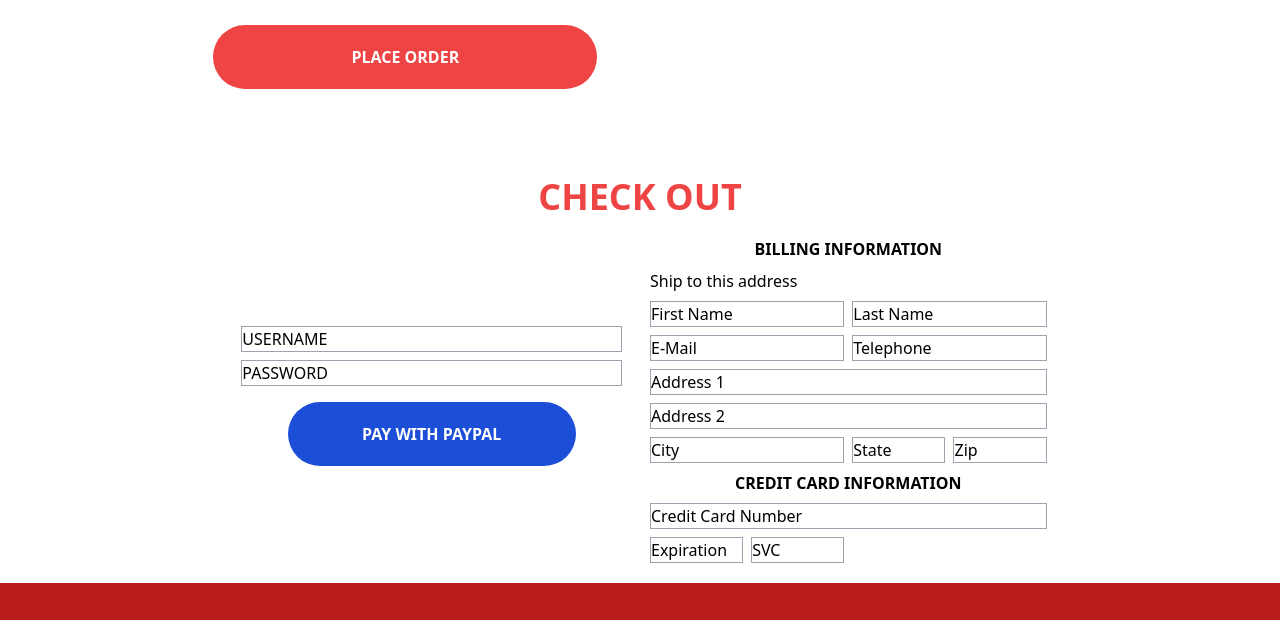
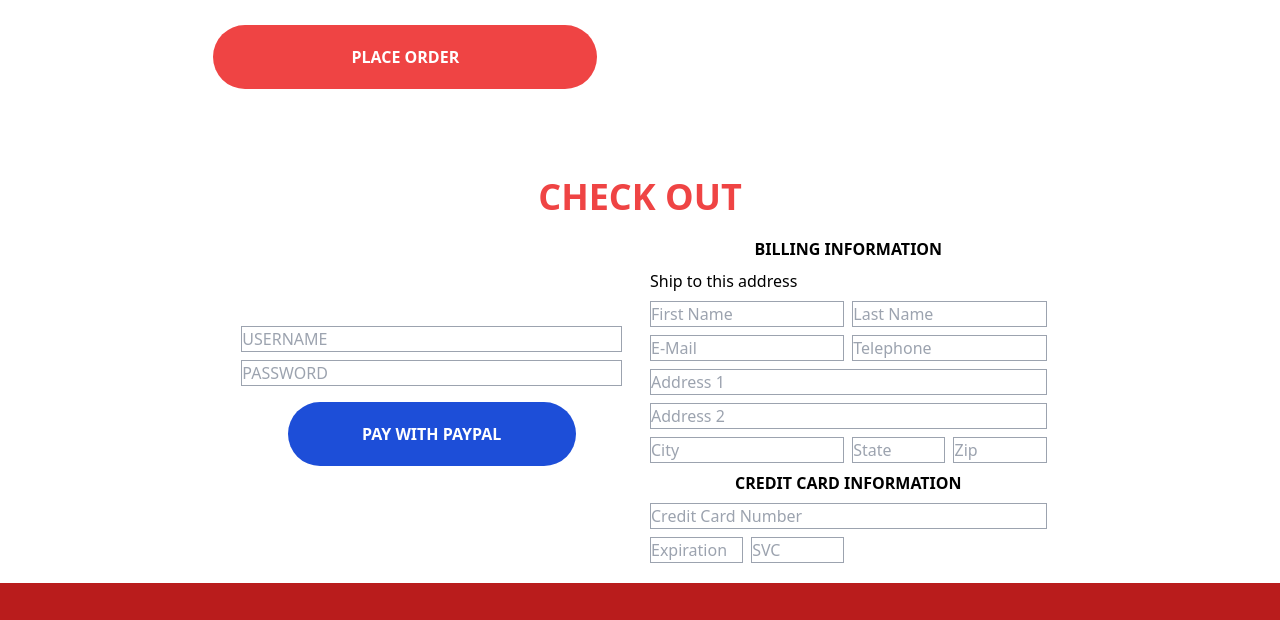
Before and after one commit to stphilomena/PhilomenaSite, a Gatsby site: page /cart in a window 1280 px wide. Shown: the part 660-1280 px from the top of the page. Built offline with nearby package versions, Linux system fonts and the light colour scheme; Gatsby itself is replaced by a stand-in of ours.

Commit message:
added form validation

```diff
--- a/src/components/CartPageContent.js
+++ b/src/components/CartPageContent.js
@@ -1,8 +1,48 @@
 import * as React from "react"
 import {StaticImage} from "gatsby-plugin-image"
+import {useState} from "react";
 
+const InputField = ({placeholder, type, className, value, setter, name, required}) => {
+    const [pristine, setPristine] = useState(true);
+    const onChange = (e) => {
+        setPristine(false);
+        setter(e, name);
+    }
+    const onBlur = () => {
+        setPristine(false)
+    }
+    return (<div className={className}>
+            {!pristine && required && (value||"").length === 0 ?
+                <div className={"relative"}> <span className={"absolute right-0 bg-red-800 text-white px-4 bold"}>{placeholder} is required.</span></div>:""}
+        <input type={type||"text"} className={"w-full"} onChange={onChange} onBlur={onBlur} name={name} placeholder={placeholder} value={value} />
+        </div>
+    )
+}
 
-const CartPageContent = () => (
+const CartPageContent = () => {
+    const [cartState, setCartState] = useState({
+        firstName: '',
+        lastName: '',
+        email: '',
+        phone: '',
+        address1: '',
+        address2: '',
+        city: '',
+        state: '',
+        zip: '',
+        cc: '',
+        exp: '',
+        svc:'',
+        login:'',
+        password: ''
+    })
+    const setter = (e, name) => {
+        const state = {...cartState};
+        state[name] = e.target.value;
+        setCartState(state);
+    };
+    return (
+        <form>
             <div className="w-full centerAll">
                 <div className="w-8/12 grid grid-cols-1">
                     <div className="w-full text-black ">
@@ -12,7 +52,8 @@ const CartPageContent = () => (
                             <div className="md:col-span-4 lg:col-span-2 centerAll font-bold">IMAGE</div>
                             <div className="md:col-span-2 lg:col-span-1 centerAll font-bold">PRICE</div>
                             <div className="md:col-span-2 lg:col-span-1 centerAll font-bold">QTY</div>
-                    <div className="md:col-span-4 lg:col-span-8 flex justify-start font-bold">PRODUCT DETAILS</div>
+                            <div className="md:col-span-4 lg:col-span-8 flex justify-start font-bold">PRODUCT DETAILS
+                            </div>
                         </div>
 
                         <div className="p-2">
@@ -21,7 +62,8 @@ const CartPageContent = () => (
                                     IMAGE
                                 </div>
 
-                    <div className="col-span-2 md:col-span-2 lg:col-span-1 centerAll text-lg font-bold text-gray-600">
+                                <div
+                                    className="col-span-2 md:col-span-2 lg:col-span-1 centerAll text-lg font-bold text-gray-600">
                                     $5.00
                                 </div>
 
@@ -56,7 +98,8 @@ const CartPageContent = () => (
 
                                 <div>
                                     <div className="py-2">
-                        <button className="bg-red-500 hover:bg-red-700 text-white p-5 w-96 font-bold rounded-full">
+                                        <button
+                                            className="bg-red-500 hover:bg-red-700 text-white p-5 w-96 font-bold rounded-full">
                                             PLACE ORDER
                                         </button>
                                     </div>
@@ -78,14 +121,15 @@ const CartPageContent = () => (
 
                             <div className="centerAll p-2">
                                 <div className="grid grid-cols-4 w-full gap-2">
-                    <div className="col-span-4 border border-gray-400">
-                        USERNAME
-                    </div>
-                    <div className="col-span-4 border border-gray-400">
-                        PASSWORD
-                    </div>
+                                    <InputField name={"login"} value={cartState.login} placeholder={"USERNAME"}
+                                                setter={setter}
+                                                className="col-span-4 border border-gray-400" />
+                                    <InputField name={"password"} value={cartState.password} placeholder={"PASSWORD"}
+                                                setter={setter} type={"password"}
+                                                className="col-span-4 border border-gray-400" />
                                     <div className="py-2 col-span-4 centerAll">
-                        <button className=" w-72 bg-blue-700 hover:bg-blue-900 text-white p-5 font-bold rounded-full">
+                                        <button
+                                            className=" w-72 bg-blue-700 hover:bg-blue-900 text-white p-5 font-bold rounded-full">
                                             PAY WITH PAYPAL
                                         </button>
                                     </div>
@@ -102,53 +146,53 @@ const CartPageContent = () => (
                                         Ship to this address
                                     </div>
 
-                    <div className="col-span-4 md:col-span-2 border border-gray-400">
-                        First Name
-                    </div>
-                    <div className="col-span-4 md:col-span-2 border border-gray-400">
-                        Last Name
-                    </div>
-                    <div className="col-span-4 md:col-span-2 border border-gray-400">
-                        E-Mail
-                    </div>
-                    <div className="col-span-4 md:col-span-2 border border-gray-400">
-                        Telephone
-                    </div>
-                    <div className="col-span-4 border border-gray-400">
-                        Address 1
-                    </div>
-                    <div className="col-span-4 border border-gray-400">
-                        Address 2
-                    </div>
-                    <div className="col-span-4 md:col-span-2 border border-gray-400">
-                        City
-                    </div>
-                    <div className="col-span-2 md:col-span-1 border border-gray-400">
-                        State
-                    </div>
-                    <div className="col-span-2 md:col-span-1 border border-gray-400">
-                        Zip
-                    </div>
+                                    <InputField name={"firstName"} value={cartState.firstName} setter={setter}
+                                                placeholder={"First Name"} required={true}
+                                                className="col-span-4 md:col-span-2 border border-gray-400"/>
+                                    <InputField name={"lastName"} value={cartState.lastName} setter={setter}
+                                                placeholder={"Last Name"} required={true}
+                                                className="col-span-4 md:col-span-2 border border-gray-400" />
+                                    <InputField name={"email"} value={cartState.email} placeholder={"E-Mail"}
+                                                setter={setter} required={true} type={"email"}
+                                                className="col-span-4 md:col-span-2 border border-gray-400" />
+                                    <InputField name={"phone"} value={cartState.phone} setter={setter}
+                                                placeholder={"Telephone"} required={true}
+                                                className="col-span-4 md:col-span-2 border border-gray-400" />
+                                    <InputField name={"address1"} value={cartState.address1} setter={setter}
+                                                placeholder={"Address 1"} required={true}
+                                                className="col-span-4 border border-gray-400" />
+                                    <InputField name={"address2"}  value={cartState.address2} setter={setter}
+                                        placeholder={"Address 2"} required={false}
+                                        className="col-span-4 border border-gray-400" />
+                                    <InputField name={"city"} value={cartState.city} setter={setter}
+                                                placeholder={"City"}  required={true}
+                                                className="col-span-4 md:col-span-2 border border-gray-400" />
+                                    <InputField name={"state"} value={cartState.state} setter={setter}
+                                                placeholder={"State"} required={true}
+                                                className="col-span-2 md:col-span-1 border border-gray-400" />
+                                    <InputField name={"zip"} value={cartState.zip} setter={setter}
+                                                placeholder={"Zip"} required={true}
+                                                className="col-span-2 md:col-span-1 border border-gray-400" />
                                     <div className="col-span-4 centerAll font-bold">
                                         CREDIT CARD INFORMATION
                                     </div>
-                    <div className="col-span-4 border border-gray-400">
-                        Credit Card Number
-                    </div>
-                    <div className="col-span-2 md:col-span-1 border border-gray-400">
-                        Expiration
-                    </div>
-                    <div className="col-span-2 md:col-span-1 border border-gray-400">
-                        SVC
-                    </div>
-
-            </div>
-            </div>
-
+                                    <InputField name={"cc"} value={cartState.cc} placeholder={"Credit Card Number"}
+                                                setter={setter}
+                                                className="col-span-4 border border-gray-400" />
+                                    <InputField name={"exp"} value={cartState.exp} placeholder={"Expiration"}
+                                                setter={setter}
+                                                className="col-span-2 md:col-span-1 border border-gray-400" />
+                                    <InputField name={"svc"} value={cartState.svc} placeholder={"SVC"}
+                                                setter={setter}
+                                                className="col-span-2 md:col-span-1 border border-gray-400" />
                                 </div>
                             </div>
                         </div>
                     </div>
+                </div>
+            </div>
+        </form>
     )
+}
 
 export default CartPageContent
--- a/src/pages/page-2.js
+++ b/src/pages/page-2.js
@@ -6,10 +6,11 @@ import Layout from "../components/Layout"
 
 const SecondPage = () => (
   <Layout>
-    <Seo title="Page two" />
-    <h1>Hi from the second page</h1>
-    <p>Welcome to page 2</p>
-    <Link to="/">Go back to the homepage</Link>
+      <div className="w-full">
+        <div className="bg-black text-white">
+            AA
+        </div>
+      </div>
   </Layout>
 )
 
```
Lines whose indentation alone changed are shown as unchanged.
